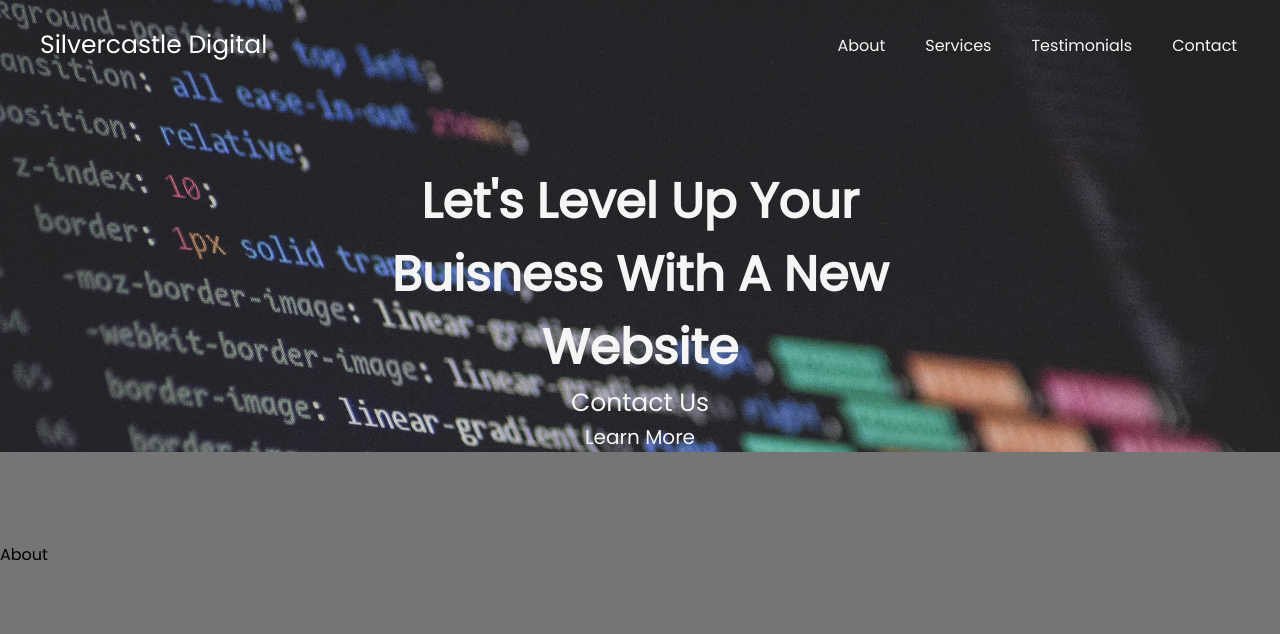
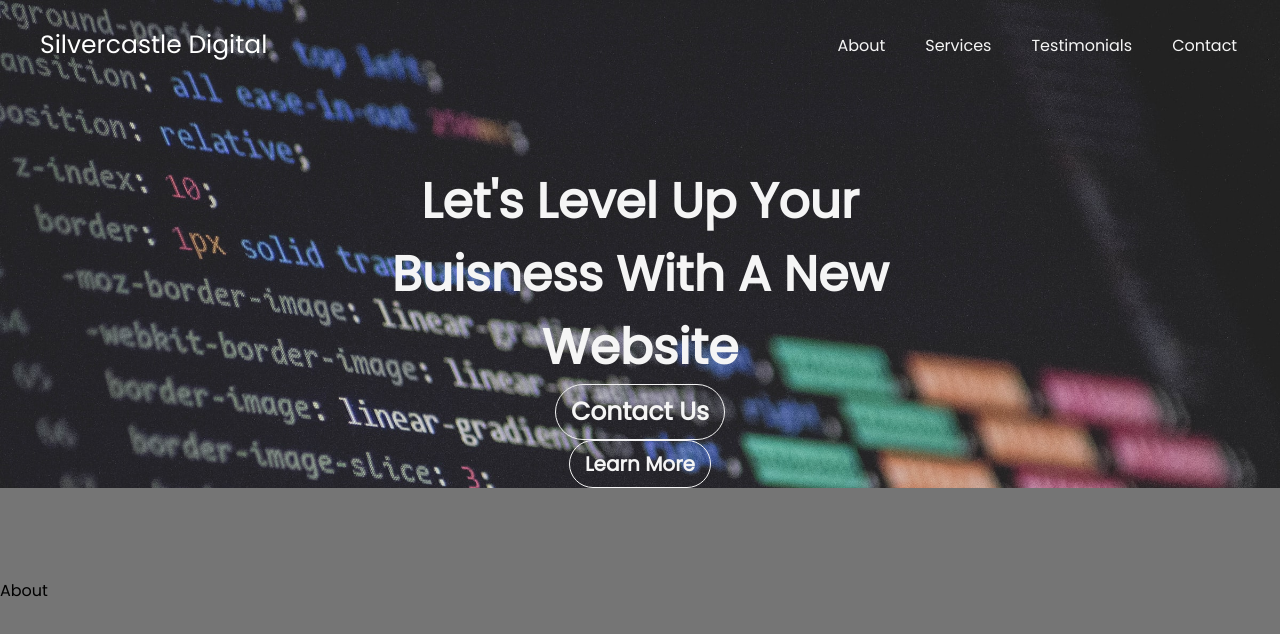
Before and after one commit to dwbrown115/silvercastledigital, a React (Create React App) app: page / in a window 1280 px wide. Shown: the top 634 px of the page. Built offline with nearby package versions, Linux system fonts and the light colour scheme.

Commit message:
continued hero page, added css to contact and learn more buttons

```diff
--- a/src/Screens/Hero/Hero.scss
+++ b/src/Screens/Hero/Hero.scss
@@ -25,12 +25,13 @@
           font-weight: 600;
         }
         .contact-button {
-          cursor: pointer;
-          font-size: 1.563rem;
+
+          // cursor: pointer;
+          // font-size: 1.563rem;
         }
         .learn-more-button {
-          cursor: pointer;
-          font-size: 1.25rem;
+          // cursor: pointer;
+          // font-size: 1.25rem;
         }
       }
     }
--- a/src/Screens/Hero/index.js
+++ b/src/Screens/Hero/index.js
@@ -6,12 +6,83 @@ class Hero extends PureComponent {
   constructor(props) {
     super(props);
 
-    this.state = {};
+    this.state = {
+      contactButtonTextColor: "#F5F5F5",
+      contactBgColor: "transparent",
+      contactBorderColor: "#F5F5F5",
+      learnButtonTextColor: "#F5F5F5",
+      learnBgColor: "transparent",
+      learnBorderColor: "#F5F5F5",
+    };
   }
 
   scrollTo(name) {
     const element = document.getElementById(name);
     element.scrollIntoView({ behavior: "smooth", block: "start" });
+  }
+
+  contactButtonOver() {
+    if (this.state.status === "moved") {
+      this.setState({
+        contactButtonTextColor: "#F5F5F5",
+        contactBgColor: "#B78080",
+        contactBorderColor: "#B78080",
+      });
+    } else {
+      this.setState({
+        contactButtonTextColor: "#B78080",
+        contactBgColor: "#F5F5F5",
+        contactBorderColor: "#F5F5F5",
+      });
+    }
+  }
+
+  contactButtonLeave() {
+    if (this.state.status === "moved") {
+      this.setState({
+        contactButtonTextColor: "#B78080",
+        contactBgColor: "#F5F5F5",
+        contactBorderColor: "#B78080",
+      });
+    } else {
+      this.setState({
+        contactButtonTextColor: "#F5F5F5",
+        contactBgColor: "transparent",
+        contactBorderColor: "#F5F5F5",
+      });
+    }
+  }
+
+  learnButtonOver() {
+    if (this.state.status === "moved") {
+      this.setState({
+        learnButtonTextColor: "#F5F5F5",
+        learnBgColor: "#B78080",
+        learnBorderColor: "#B78080",
+      });
+    } else {
+      this.setState({
+        learnButtonTextColor: "#B78080",
+        learnBgColor: "#F5F5F5",
+        learnBorderColor: "#F5F5F5",
+      });
+    }
+  }
+
+  learnButtonLeave() {
+    if (this.state.status === "moved") {
+      this.setState({
+        learnButtonTextColor: "#B78080",
+        learnBgColor: "#F5F5F5",
+        learnBorderColor: "#B78080",
+      });
+    } else {
+      this.setState({
+        learnButtonTextColor: "#F5F5F5",
+        learnBgColor: "transparent",
+        learnBorderColor: "#F5F5F5",
+      });
+    }
   }
 
   render() {
@@ -26,12 +97,46 @@ class Hero extends PureComponent {
               </div>
               <div
                 className="contact-button"
+                onMouseEnter={() => this.contactButtonOver()}
+                onMouseLeave={() => this.contactButtonLeave()}
+                style={{
+                  border: "1px solid",
+                  borderColor: `${this.state.contactBorderColor}`,
+                  backgroundColor: `${this.state.contactBgColor}`,
+                  borderRadius: "30px",
+                  display: "inline-block",
+                  color: `${this.state.contactButtonTextColor}`,
+                  textAlign: "center",
+                  margin: "0px 25px",
+                  padding: "8px 15px",
+                  fontSize: "1.563rem",
+                  fontWeight: "600",
+                  transition: "0.3s",
+                  cursor: "pointer",
+                }}
                 onClick={() => this.scrollTo("contact")}
               >
                 Contact Us
               </div>
               <div
                 className="learn-more-button"
+                onMouseEnter={() => this.learnButtonOver()}
+                onMouseLeave={() => this.learnButtonLeave()}
+                style={{
+                  border: "1px solid",
+                  borderColor: `${this.state.learnBorderColor}`,
+                  backgroundColor: `${this.state.learnBgColor}`,
+                  borderRadius: "30px",
+                  display: "inline-block",
+                  color: `${this.state.learnButtonTextColor}`,
+                  textAlign: "center",
+                  margin: "0px 25px",
+                  padding: "8px 15px",
+                  fontSize: "1.25rem",
+                  fontWeight: "600",
+                  transition: "0.3s",
+                  cursor: "pointer",
+                }}
                 onClick={() => this.scrollTo("about")}
               >
                 Learn More
```
